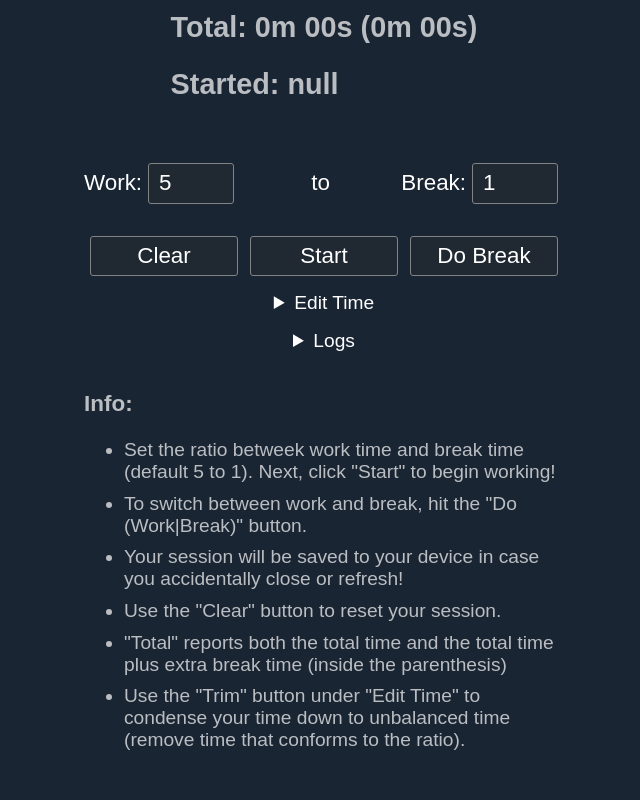
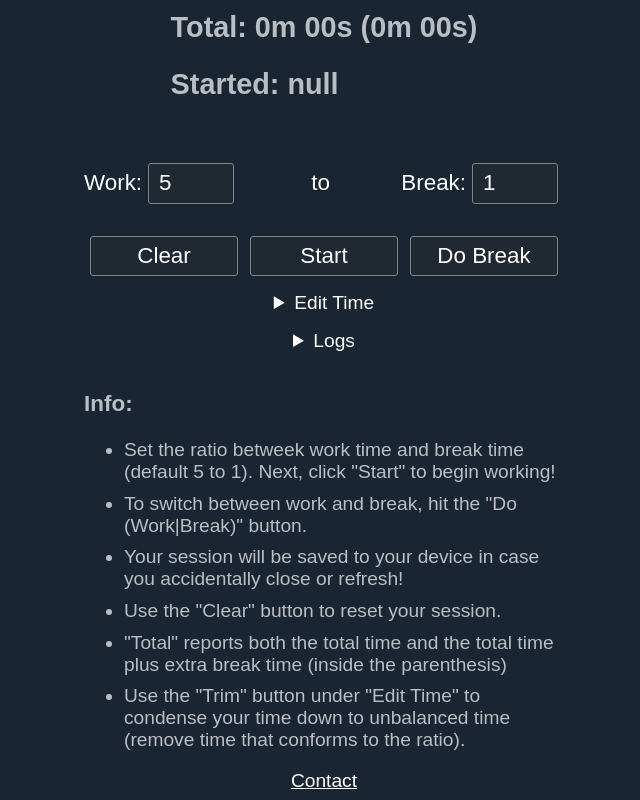
Before and after one commit to Vandesm14/ratio-timer, a Svelte app: page / in a window 1280 px wide. Shown: the part 256-1056 px from the top of the page, without its empty margins (316-956 px from the left). Before the commit the page ends 1034 px from the top, so only its background shows below. Built offline with nearby package versions, Linux system fonts and the light colour scheme.

Commit message:
add contact link

```diff
--- a/src/App.svelte
+++ b/src/App.svelte
@@ -209,13 +209,13 @@
 		<button on:click={()=>toggle()}>{!data.time ? (run ? 'Stop' : 'Start') : (run ? 'Pause' : 'Resume')}</button>
 		<button on:click={switchMode}>{data.isBreak ? 'Do Work' : 'Do Break'}</button>
 	</div>
-	<details style="text-align: center;">
+	<details class="edit" style="text-align: center;">
 		<summary>Edit Time</summary>
 		<div>
 			Work: <input type="number" min="0" on:change={()=>edit('work')} bind:value={input[0]}>m <input type="number" min="0" on:change={()=>edit('work')} bind:value={input[1]}>s<br>
 			Break: <input type="number" min="0" on:change={()=>edit('break')} bind:value={input[2]}>m <input type="number" min="0" on:change={()=>edit('break')} bind:value={input[3]}>s
 			<p>Be sure to pause/stop the timer before editing the time!</p>
-			<button on:click={()=>{if (confirm('Are you sure you want to trim your work and break hours?')) trimHours()}}>Trim</button>
+			<!-- <button on:click={()=>{if (confirm('Are you sure you want to trim your work and break hours?')) trimHours()}}>Trim</button> -->
 		</div>
 	</details>
 	<details class="logs">
@@ -239,9 +239,20 @@
 			<li>Use the "Trim" button under "Edit Time" to condense your time down to unbalanced time (remove time that conforms to the ratio).</li>
 		</ul>
 	</div>
+	<center>
+		<a href="mailto:vandesm14@gmail.com">Contact</a>
+	</center>
 </main>
 
 <style>
+	a {
+		color: #fff;
+		transition: color 150ms ease-out;
+	}
+	a:hover {
+		color: #4f93e0;
+	}
+
 	main {
 		font-family: Arial, Helvetica, sans-serif;
 		display: flex;
@@ -331,6 +342,13 @@
 		border: 1px solid #c6ccd3;
 	}
 
+	.edit > div, .logs > div {
+		overflow-y: auto;
+		max-height: calc(100vh);
+		background-color: #18202B;
+		padding: 0.3rem;
+	}
+
 	.logs {
 		text-align: center;
 		margin-top: 1rem;
```
